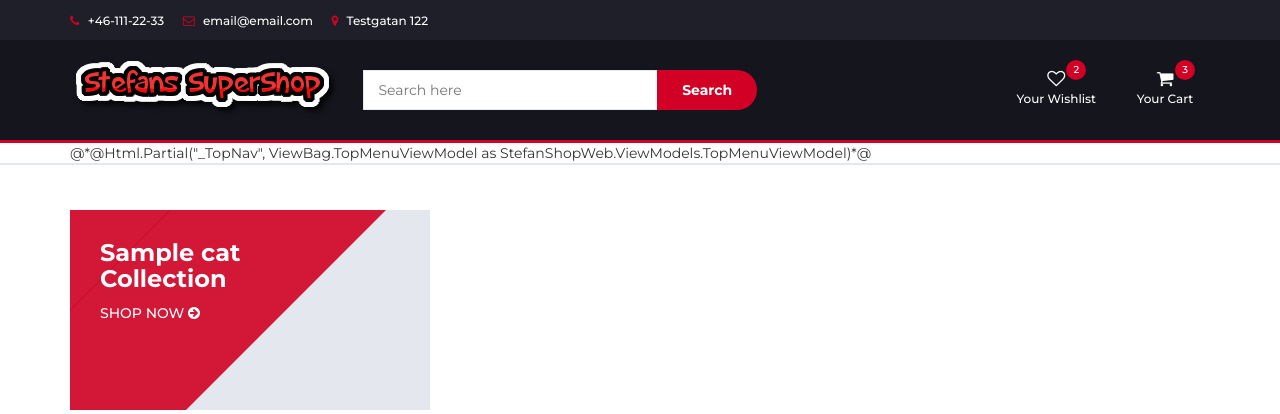
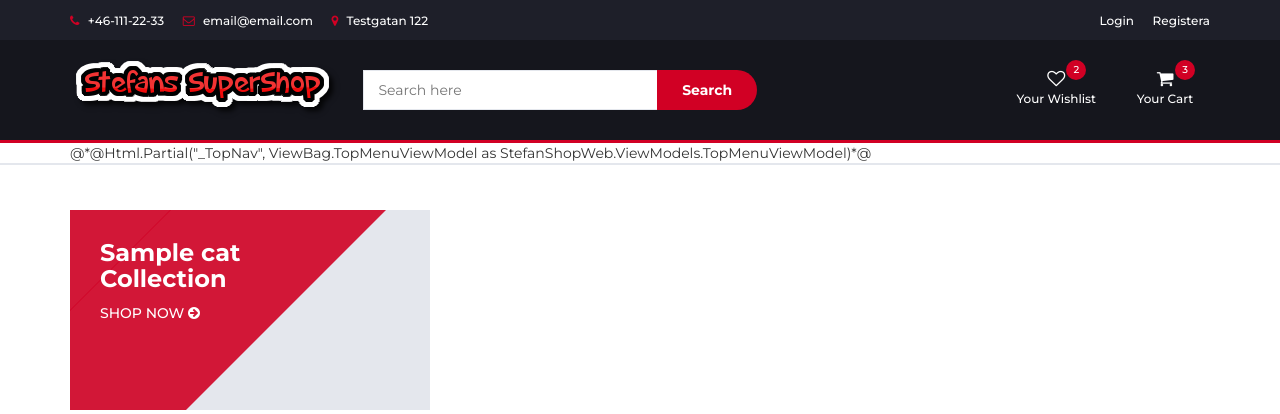
Before and after one commit to alsomeb/gruppArbete, a Flask app: template templates/products/index.html in a window 1280 px wide. Shown: the top 414 px of the page. Run offline with Flask 2, Linux system fonts and the light colour scheme; tables that the repository leaves empty hold one stand-in row (values such as "Sample post"); the template is opened without the code that fills it: values that come from a table or form of the project are taken from there, most other values are stand-ins (such as "Sample title", 1, 10 or a date in 2020); parts of the project's set-up code (start-up, migrations or seed data) failed here and were passed over; some libraries are stand-ins or nearby versions.

Commit message:
Behörighet

```diff
--- a/config.py
+++ b/config.py
@@ -1,6 +1,6 @@
 
 class ConfigDebug():
-    SQLALCHEMY_DATABASE_URI = 'mysql+mysqlconnector://root:password@localhost/gruppUppgift'    # File-based SQL database
+    SQLALCHEMY_DATABASE_URI = 'mysql+mysqlconnector://root:Ahmad123.@localhost/gruppUppgift'    # File-based SQL database
     SECRET_KEY = 'SDFA11#'
 
  # Flask-Mail SMTP server settings
--- a/templates/baseTemplate.html
+++ b/templates/baseTemplate.html
@@ -30,7 +30,14 @@
                     <li><a href="#"><i class="fa fa-map-marker"></i> Testgatan 122</a></li>
                 </ul>
                 <ul class="header-links pull-right">
-                    <partial name="_LoginPartial" />
+                    {%  if current_user.is_authenticated  %}
+
+                    <li><a href="{{ url_for('user.logout') }}">Logout</a></li>
+
+                    {%  else  %}
+                    <li><a href="{{ url_for('user.login') }}">Login</a></li>
+                    <li> <a href="{{ url_for('user.register') }}">Registera</a></li>
+                    {%  endif %}
                 </ul>
             </div>
         </div>
```
